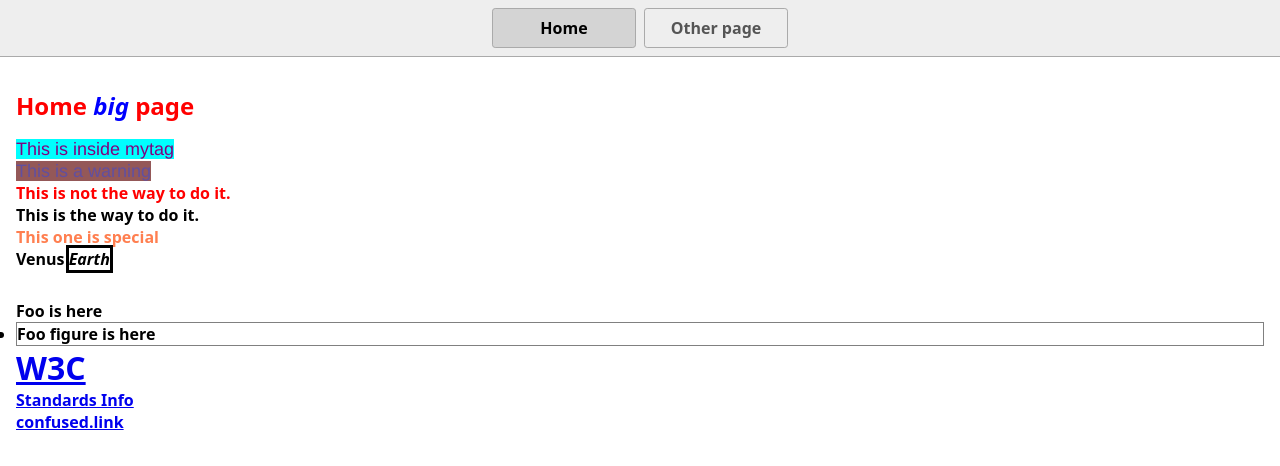
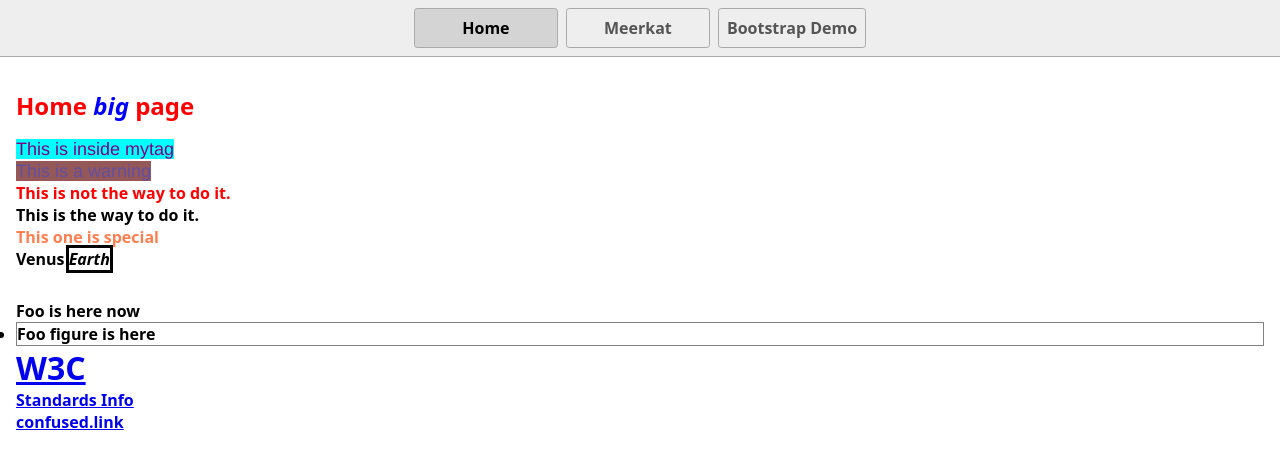
Before and after one commit to eross/static_html, a plain HTML site: page index.html in a window 1280 px wide. Drawn offline with Linux system fonts and the light colour scheme.

Commit message:
add bootstrap demo

```diff
--- a/custom.css
+++ b/custom.css
@@ -41,6 +41,9 @@ a[href="https://www.w3.org/"][title="W3C Home"]
   font-size: 200%;
 }
 
+a {
+  font-size: 100%;
+}
 div.double {
   padding-top: 30px;
 }
--- a/index.html
+++ b/index.html
@@ -15,7 +15,8 @@
   <body>
     <nav>
       <a href="/" aria-current="page">Home</a>
-      <a href="/page2.html">Other page</a>
+      <a href="meerkat.html">Meerkat</a>
+      <a href="bootstdemo.html">Bootstrap Demo</a>
     </nav>
     <main>
       <h1>Home <em>big</em> page</h1>
@@ -29,7 +30,7 @@
       <pml-planet moons="1">Earth</pml-planet>
 
       <div class="double">
-        <foo>Foo is here</foo>
+        <foo>Foo is here now</foo>
         <foo title="Figure 1">Foo figure is here</foo>
       </div>
 
```
Also changed, not shown: bootstdemo.html (added, +20 -0 lines), meerkat.html (+5 -0 lines).
